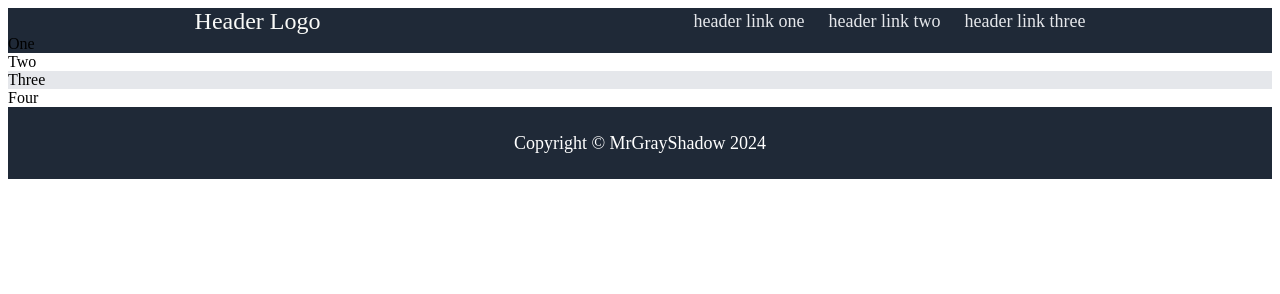
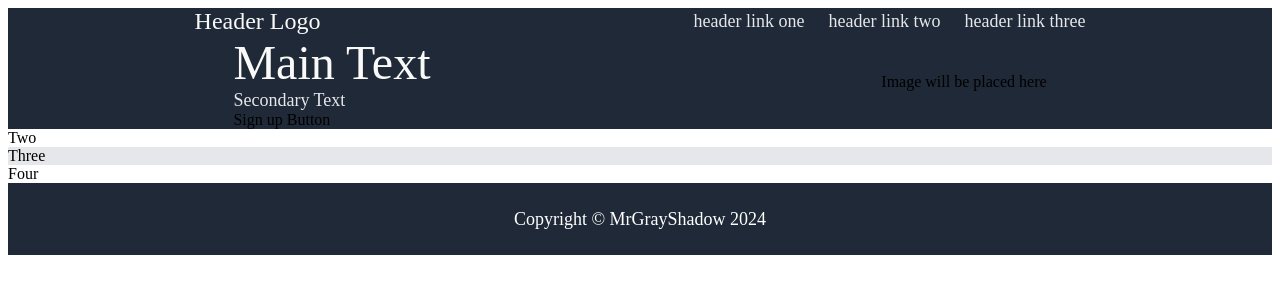
Before and after one commit to MrGrayShadow/02-project-landing-page, a plain HTML site: page index.html in a window 1280 px wide. Drawn offline with Linux system fonts and the light colour scheme.

Commit message:
Add containers for hero and image
Separated the first section of content into two containers.  The first container has the hero section and the second container will have an image.

```diff
--- a/index.html
+++ b/index.html
@@ -20,7 +20,14 @@
         </div>
 
         <div class="content">
-            <div class="one">One</div>
+            <div class="one">
+                <div class="hero">
+                    <div class="main-text">Main Text</div>
+                    <div class="secondary-text">Secondary Text</div>
+                    <div class="button">Sign up Button</div>
+                </div>
+                <div class="image">Image will be placed here</div>
+            </div>
             <div class="two">Two</div>
             <div class="three">Three</div>
             <div class="four">Four</div>
--- a/style.css
+++ b/style.css
@@ -37,11 +37,29 @@ ul {
 
 .one {
     display: flex;
+    justify-content: space-around;
+    align-items: center;
     background-color: #1F2937;
 }
 
 .three {
     background-color: #E5E7EB;
+}
+
+.main-text {
+    display: flex;
+    font-size: 48px;
+    font-weight: extra-bold;
+    color: #F9FAF8;
+}
+
+.secondary-text {
+    font-size: 18px;
+    color: #E5E7EB;
+}
+
+.image {
+    display: flex;
 }
 
 .footer {
```
